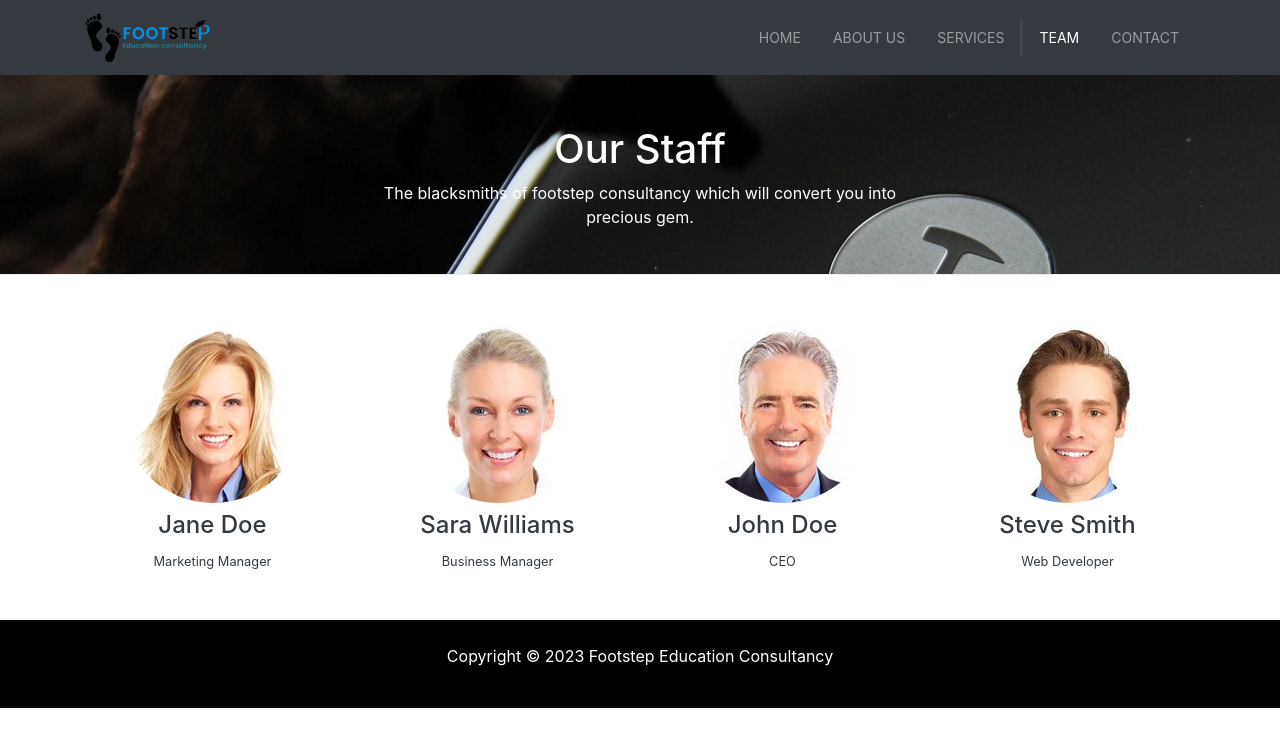
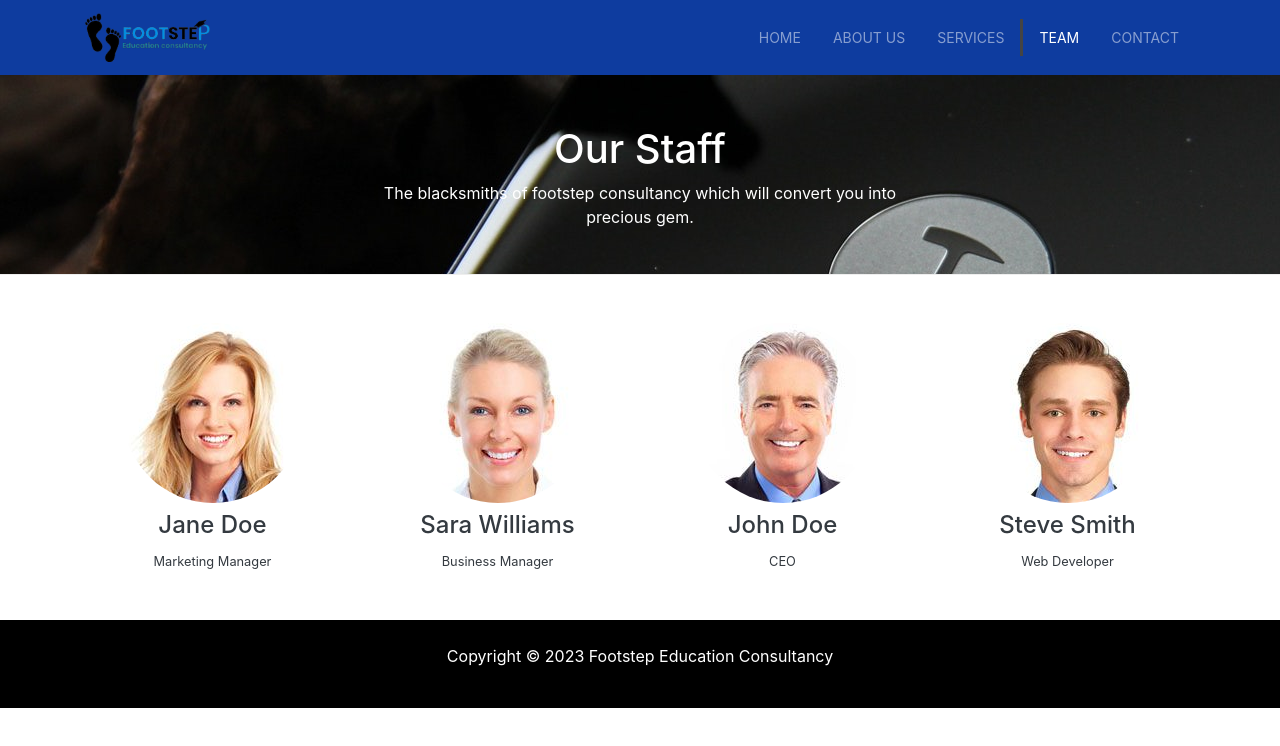
Before and after one commit to rajan-bm/footstep01, a plain HTML site: page team.html in a window 1280 px wide. Drawn offline with nearby package versions, Linux system fonts and the light colour scheme.

Commit message:
footstep team adjustment

```diff
--- a/css/style.css
+++ b/css/style.css
@@ -98,3 +98,6 @@ body {
   background: #000;
   color: #fff;
 }
+.custom-bg {
+  background-color: #0E3C9F;
+}
--- a/team.html
+++ b/team.html
@@ -10,11 +10,11 @@
   <link rel="stylesheet" href="https://stackpath.bootstrapcdn.com/bootstrap/4.1.1/css/bootstrap.min.css" integrity="sha384-WskhaSGFgHYWDcbwN70/dfYBj47jz9qbsMId/iRN3ewGhXQFZCSftd1LZCfmhktB"
     crossorigin="anonymous">
   <link rel="stylesheet" href="css/style.css">
-  <title>Bootstrap Theme</title>
+  <title>Footstep Education Consultancy</title>
 </head>
 
 <body>
-  <nav class="navbar navbar-expand-sm navbar-dark bg-dark">
+  <nav class="navbar navbar-expand-sm navbar-dark custom-bg">
     <div class="container">
       <a href="index.html" class="navbar-brand"><img src="/img/logo.png" alt="" srcset="" width="125"></a>
       <button class="navbar-toggler" data-toggle="collapse" data-target="#navbarCollapse">
```
Also changed, not shown: about.html (+3 -3 lines), contact.html (+2 -2 lines), index.html (+1 -1 lines), services.html (+1 -1 lines).
